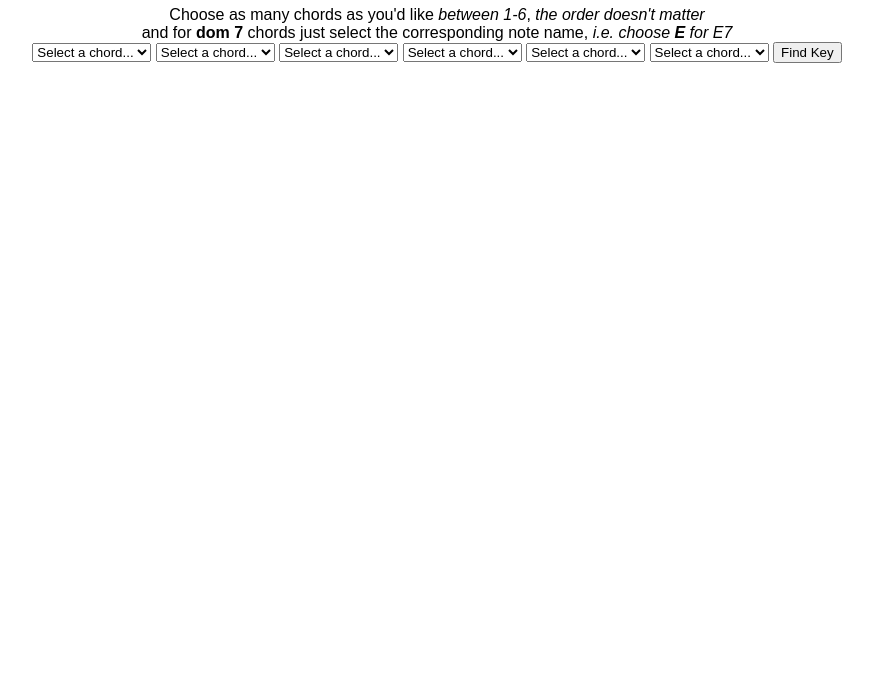
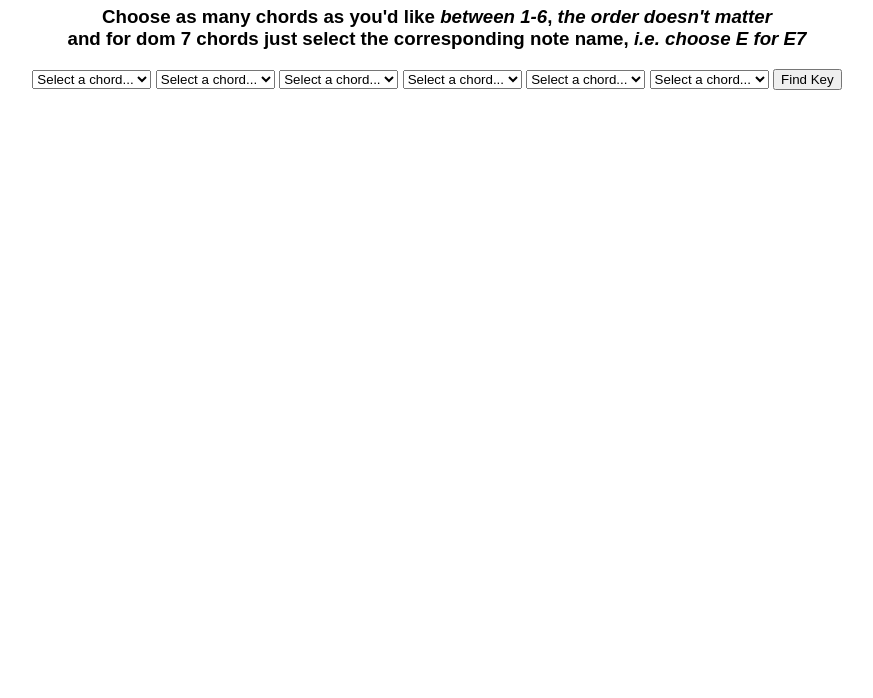
Before and after one commit to toddmccool/keyDeterminer, a plain HTML site: page index.html in a window 1280 px wide. Shown: the part 102-800 px from the top of the page, without its empty margins (203-1076 px from the left). Drawn offline with Linux system fonts and the light colour scheme.

Commit message:
revisions

```diff
--- a/index.html
+++ b/index.html
@@ -14,12 +14,13 @@
   </head>
 
   <body>
-    <h2>
-      <h1>welcome to the Key Determiner....</h1>
+    <h1>Welcome to the Key Determiner....</h1>
+    <h3>
       Choose as many chords as you'd like <i>between 1-6</i>,
       <i>the order doesn't matter</i><br />and for <b>dom 7</b> chords just
-      select the corresponding note name, <i> i.e. choose <b>E</b> for E7</i
-      ><br />
+      select the corresponding note name, <i> i.e. choose <b>E</b> for E7</i>
+      <br />
+    </h3>
     <!-- Dropdowns for chords input -->
     <select id="chord1">
       <option value="">Select a chord...</option>
@@ -39,11 +40,13 @@
     <select id="chord6">
       <option value="">Select a chord...</option>
     </select>
-
     <button onclick="findKey()">Find Key</button>
     <p id="result"></p>
 
     <script>
+      const majorRomanNumerals = ["I", "ii", "iii", "IV", "V", "vi"];
+      const minorRomanNumerals = ["i", "ii°", "III", "iv", "v", "VI"];
+
       const majorKeys = {
         "C Major": ["C", "Dm", "Em", "F", "G", "Am"],
         "C# Major": ["C#", "D#m", "E#m", "F#", "G#", "A#m"],
@@ -75,7 +78,6 @@
       };
 
       const allKeys = { ...majorKeys, ...minorKeys };
-
       const rootNotes = [
         "A",
         "A#",
@@ -96,6 +98,23 @@
         "Ab",
       ];
       const chordQualities = ["", "m", "7", "m7b5"];
+      const enharmonicMapping = {
+        "A#": "Bb",
+        "A#m": "Bbm",
+        "A#m7b5": "Bbm7b5",
+        "C#": "Db",
+        "C#m": "Dbm",
+        "C#m7b5": "Dbm7b5",
+        "D#": "Eb",
+        "D#m": "Ebm",
+        "D#m7b5": "Ebm7b5",
+        "F#": "Gb",
+        "F#m": "Gbm",
+        "F#m7b5": "Gbm7b5",
+        "G#": "Ab",
+        "G#m": "Abm",
+        "G#m7b5": "Abm7b5",
+      };
 
       const chordDropdowns = [
         "chord1",
@@ -113,7 +132,10 @@
             const chord = root + quality;
             let existsInSomeKey = false;
             for (let key in allKeys) {
-                if (allKeys[key].includes(chord)) {
+              if (
+                allKeys[key].includes(chord) ||
+                allKeys[key].includes(enharmonicMapping[chord])
+              ) {
                 existsInSomeKey = true;
                 break;
               }
@@ -127,7 +149,6 @@
           });
         });
       });
-
       function findKey() {
         const chords = chordDropdowns
           .map((dropdownId) => document.getElementById(dropdownId).value)
@@ -157,14 +178,17 @@
         }
 
         let key = matchedKeys[0];
-          let displayMessage = `Key: ${key}.<br><br>Chords in this key:<br>${allKeys[
-            key
-          ].join(
+        const romanNumerals = key.includes("Minor")
+          ? minorRomanNumerals
+          : majorRomanNumerals;
+        const chordsWithNumerals = allKeys[key].map(
+          (chord, index) => `${romanNumerals[index]} - ${chord}`
+        );
+        let displayMessage = `Key: ${key}.<br><br>Chords in this key:<br>${chordsWithNumerals.join(
           ", "
         )}<br><br>To learn how to use these chords and hear them in progressions, check out <a href="https://toddmccool.github.io/chordprog124/index.html#basicApp" target="_blank">this website</a>.`;
         document.getElementById("result").innerHTML = displayMessage;
       }
     </script>
-    </h2>
   </body>
 </html>
```
Lines whose indentation alone changed are shown as unchanged.
